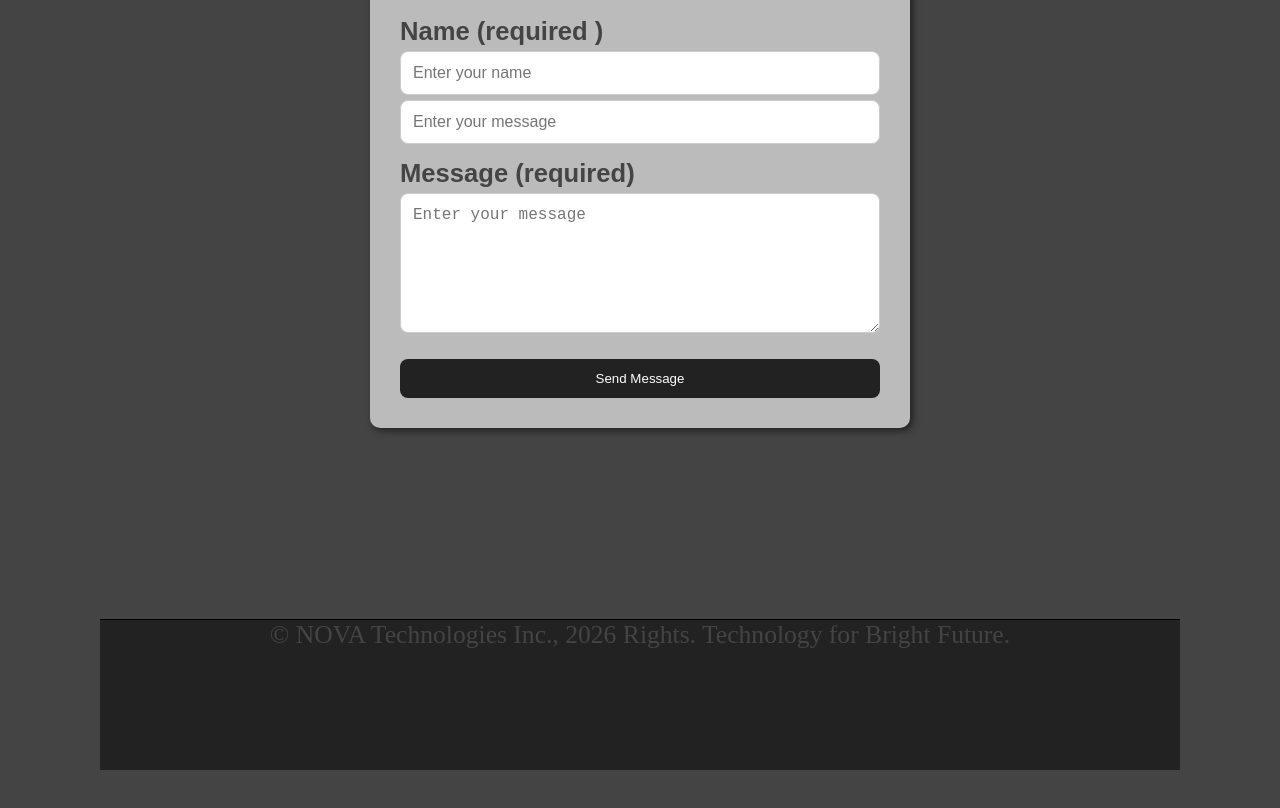
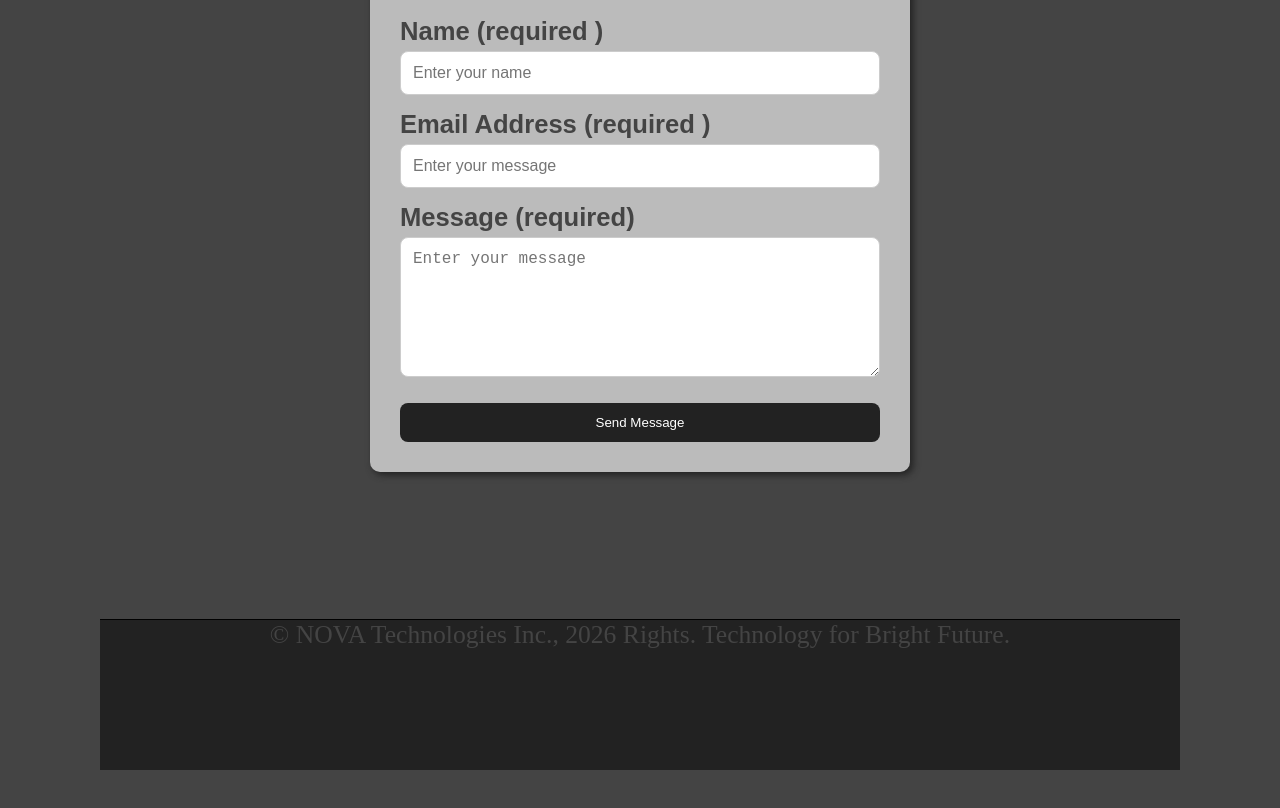
Before and after one commit to Novian333/novian333.github.io, a plain HTML site: page index.html in a window 1280 px wide. Shown: the part 4063-4871 px from the top of the page. Drawn offline with Linux system fonts and the light colour scheme; a web font is replaced by a local one.

Commit message:
modified: css/app.css updated index.html

```diff
--- a/css/app.css
+++ b/css/app.css
@@ -141,7 +141,7 @@ main {
 }
 
 .contactForm {
-  width: 50%;
+ width: 50%;
   max-width: 600px;
   margin: 40px auto;
   padding: 30px;
@@ -152,7 +152,6 @@ main {
   box-shadow: 3px 3px 7px #222;
   text-align: left;
 }
-
 .contactForm h2 {
   text-align: center;
   margin-bottom: 20px;
--- a/index.html
+++ b/index.html
@@ -62,6 +62,7 @@ As someone transitioning into the technology industry, I bring a strong willingn
     <h2>Contact US</h2>
     <label for="name">Name (required )</label>
     <input type="text" id="name" name="name" placeholder="Enter your name" required>
+    <label for="email">Email Address (required )</label>
     <input type="email" id="email" placeholder="Enter your message" required>
     <label for="message">Message (required)</label>
     <textarea id="message" name="message" placeholder="Enter your message" required></textarea>
```
